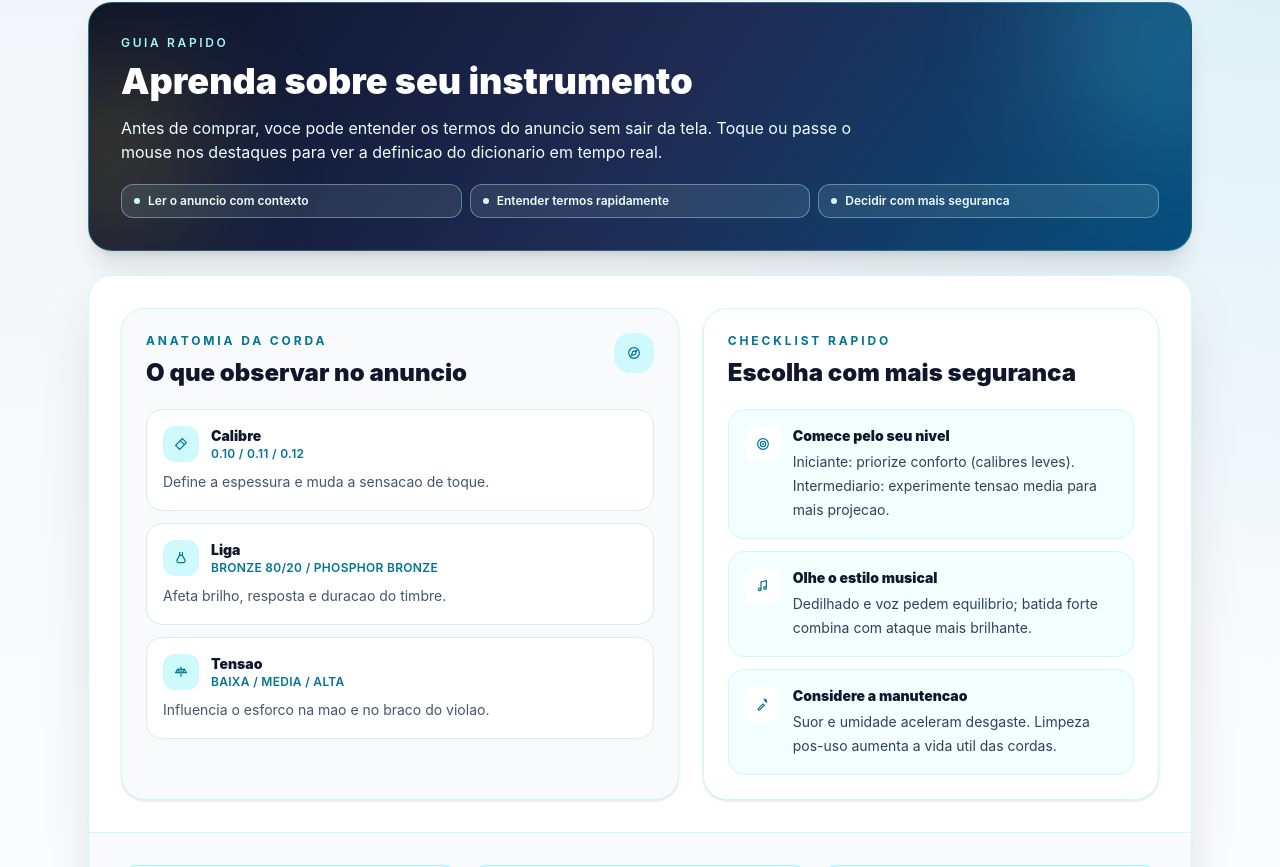
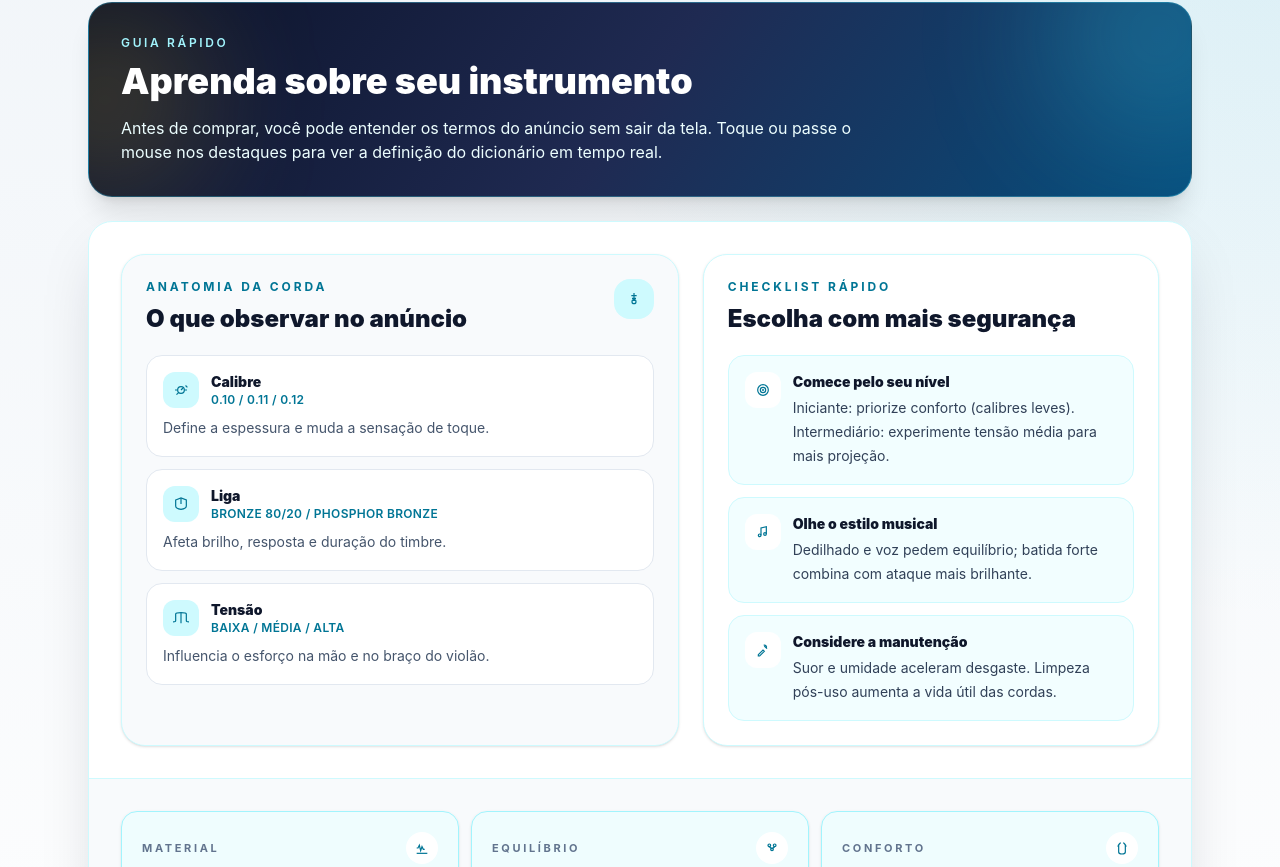
Before and after one commit to LucasEduardo2002/CordasLivre-front-end, a React (Vite) app: page /aprenda in a window 1280 px wide. Shown: the part 113-980 px from the top of the page. Built offline with nearby package versions, Linux system fonts and the light colour scheme.

Commit message:
feat: atualiza ícones e textos na página AprendaInstrumento para maior clareza e consistência

```diff
--- a/src/components/AprendaInstrumento.tsx
+++ b/src/components/AprendaInstrumento.tsx
@@ -24,48 +24,54 @@ type Tip = {
 
 const iconClass = 'h-4 w-4';
 
-const IconGauge = () => (
+const IconFrequency = () => (
   <svg viewBox="0 0 24 24" fill="none" stroke="currentColor" strokeWidth="1.8" className={iconClass} aria-hidden="true">
-    <path d="M4 14a8 8 0 1 1 16 0" />
-    <path d="m12 12 4-3" />
+    <path d="M4 12h2l2-4 2 8 2-6 2 4h2" />
+    <path d="M4 20h16" />
   </svg>
 );
 
-const IconDrop = () => (
+const IconHarmony = () => (
   <svg viewBox="0 0 24 24" fill="none" stroke="currentColor" strokeWidth="1.8" className={iconClass} aria-hidden="true">
-    <path d="M12 3c3 4 6 7 6 10a6 6 0 1 1-12 0c0-3 3-6 6-10Z" />
+    <circle cx="8" cy="8" r="2" />
+    <circle cx="16" cy="8" r="2" />
+    <circle cx="12" cy="14" r="2" />
+    <path d="M8 10l4 3 4-3" />
   </svg>
 );
 
-const IconHand = () => (
+const IconComfort = () => (
   <svg viewBox="0 0 24 24" fill="none" stroke="currentColor" strokeWidth="1.8" className={iconClass} aria-hidden="true">
-    <path d="M7 12V7a1 1 0 1 1 2 0v4" />
-    <path d="M9 11V6a1 1 0 1 1 2 0v5" />
-    <path d="M11 11V5a1 1 0 1 1 2 0v6" />
-    <path d="M13 11V7a1 1 0 1 1 2 0v6c0 3-2 6-5 6S5 17 5 14v-2a1 1 0 1 1 2 0Z" />
+    <path d="M6 10c0-2 1-3 2-4l2-2" />
+    <path d="M18 10c0-2-1-3-2-4l-2-2" />
+    <path d="M7 8v10c0 2 2 3 5 3s5-1 5-3V8" />
   </svg>
 );
 
-const IconRuler = () => (
+const IconGauge = () => (
   <svg viewBox="0 0 24 24" fill="none" stroke="currentColor" strokeWidth="1.8" className={iconClass} aria-hidden="true">
-    <path d="m4 14 6 6L20 10l-6-6Z" />
-    <path d="m11 7 6 6" />
+    <path d="M3 12h4" />
+    <path d="M17 12h4" />
+    <path d="M8 16.2l-2.8 2.8" />
+    <path d="M18.8 5.2l2.8 2.8" />
+    <circle cx="12" cy="12" r="5" />
+    <path d="M12 12l3-3" />
   </svg>
 );
 
-const IconLab = () => (
+const IconMaterial = () => (
   <svg viewBox="0 0 24 24" fill="none" stroke="currentColor" strokeWidth="1.8" className={iconClass} aria-hidden="true">
-    <path d="M10 3v5l-4 7a3 3 0 0 0 3 4h6a3 3 0 0 0 3-4l-4-7V3" />
-    <path d="M9 8h6" />
+    <path d="M4 6l8-3 8 3v9c0 4-8 5-8 5s-8-1-8-5V6Z" />
+    <path d="M12 3v9" />
   </svg>
 );
 
-const IconBalance = () => (
+const IconTension = () => (
   <svg viewBox="0 0 24 24" fill="none" stroke="currentColor" strokeWidth="1.8" className={iconClass} aria-hidden="true">
-    <path d="M12 4v15" />
-    <path d="M7 8h10" />
-    <path d="m7 8-3 5h6Z" />
-    <path d="m17 8-3 5h6Z" />
+    <path d="M4 6c0-1 2-2 8-2s8 1 8 2" />
+    <path d="M12 4v16" />
+    <path d="M4 6v10c0 1-2 2-8 2" />
+    <path d="M20 6v10c0 1 2 2 8 2" />
   </svg>
 );
 
@@ -93,10 +99,13 @@ const IconTool = () => (
   </svg>
 );
 
-const IconCompass = () => (
+const IconGuitar = () => (
   <svg viewBox="0 0 24 24" fill="none" stroke="currentColor" strokeWidth="1.8" className={iconClass} aria-hidden="true">
-    <circle cx="12" cy="12" r="8" />
-    <path d="m10 10 6-2-2 6-6 2 2-6Z" />
+    <circle cx="12" cy="16" r="3" />
+    <path d="M12 3v10" />
+    <path d="M8 7h8" />
+    <path d="M9 11h6" />
+    <path d="M10 14h4" />
   </svg>
 );
 
@@ -105,41 +114,41 @@ const learningCards: LearningCard[] = [
     eyebrow: 'Material',
     title: 'Bronze 80/20',
     tone: 'amber',
-    icon: <IconGauge />,
+    icon: <IconFrequency />,
     body: (
       <>
-        E uma liga com 80% de cobre e 20% de zinco. O resultado costuma ser um som mais brilhante e com ataque claro,
-        util para quem quer definicao nas notas e nas palhetadas.
+        É uma liga com 80% de cobre e 20% de zinco. O resultado costuma ser um som mais brilhante e com ataque claro,
+        útil para quem quer definição nas notas e nas palhetadas.
       </>
     ),
   },
   {
-    eyebrow: 'Equilibrio',
+    eyebrow: 'Equilíbrio',
     title: 'Phosphor Bronze',
     tone: 'indigo',
-    icon: <IconDrop />,
+    icon: <IconHarmony />,
     body: (
       <>
-        Adiciona fosforo a liga e tende a entregar mais calor, sustain e equilibrio tonal. Em muitos modelos, aparece ao lado de{' '}
+        Adiciona fósforo à liga e tende a entregar mais calor, sustain e equilíbrio tonal. Em muitos modelos, aparece ao lado de{' '}
         <TermoDicionario termo="0.10" variant="inline">
           0.10
         </TermoDicionario>{' '}
-        para indicar um conjunto leve e confortavel.
+        para indicar um conjunto leve e confortável.
       </>
     ),
   },
   {
     eyebrow: 'Conforto',
-    title: 'Tensao e braco do violao',
+    title: 'Tensão e braço do violão',
     tone: 'emerald',
-    icon: <IconHand />,
+    icon: <IconComfort />,
     body: (
       <>
-        Quanto maior a tensao, maior a resistencia sentida na mao e no braco do instrumento. Por isso,{' '}
+        Quanto maior a tensão, maior a resistência sentida na mão e no braço do instrumento. Por isso,{' '}
         <TermoDicionario termo="Nylon" variant="inline">
           nylon
         </TermoDicionario>{' '}
-        costuma ser mais macio, enquanto cordas de aco exigem mais estrutura e regulagem.
+        costuma ser mais macio, enquanto cordas de aço exigem mais estrutura e regulagem.
       </>
     ),
   },
@@ -149,37 +158,37 @@ const anatomyRows: AnatomyRow[] = [
   {
     label: 'Calibre',
     value: '0.10 / 0.11 / 0.12',
-    description: 'Define a espessura e muda a sensacao de toque.',
-    icon: <IconRuler />,
+    description: 'Define a espessura e muda a sensação de toque.',
+    icon: <IconGauge />,
   },
   {
     label: 'Liga',
     value: 'Bronze 80/20 / Phosphor Bronze',
-    description: 'Afeta brilho, resposta e duracao do timbre.',
-    icon: <IconLab />,
+    description: 'Afeta brilho, resposta e duração do timbre.',
+    icon: <IconMaterial />,
   },
   {
-    label: 'Tensao',
-    value: 'Baixa / Media / Alta',
-    description: 'Influencia o esforco na mao e no braco do violao.',
-    icon: <IconBalance />,
+    label: 'Tensão',
+    value: 'Baixa / Média / Alta',
+    description: 'Influencia o esforço na mão e no braço do violão.',
+    icon: <IconTension />,
   },
 ];
 
 const quickTips: Tip[] = [
   {
-    title: 'Comece pelo seu nivel',
-    body: 'Iniciante: priorize conforto (calibres leves). Intermediario: experimente tensao media para mais projecao.',
+    title: 'Comece pelo seu nível',
+    body: 'Iniciante: priorize conforto (calibres leves). Intermediário: experimente tensão média para mais projeção.',
     icon: <IconTarget />,
   },
   {
     title: 'Olhe o estilo musical',
-    body: 'Dedilhado e voz pedem equilibrio; batida forte combina com ataque mais brilhante.',
+    body: 'Dedilhado e voz pedem equilíbrio; batida forte combina com ataque mais brilhante.',
     icon: <IconMusic />,
   },
   {
-    title: 'Considere a manutencao',
-    body: 'Suor e umidade aceleram desgaste. Limpeza pos-uso aumenta a vida util das cordas.',
+    title: 'Considere a manutenção',
+    body: 'Suor e umidade aceleram desgaste. Limpeza pós-uso aumenta a vida útil das cordas.',
     icon: <IconTool />,
   },
 ];
@@ -207,13 +216,13 @@ export function AprendaInstrumento() {
           <div className="flex items-start justify-between gap-3">
             <div>
               <p className="text-xs font-bold uppercase tracking-[0.24em] text-cyan-700">Anatomia da corda</p>
-              <h3 className="mt-2 text-xl font-black text-slate-900 sm:text-2xl">O que observar no anuncio</h3>
+              <h3 className="mt-2 text-xl font-black text-slate-900 sm:text-2xl">O que observar no anúncio</h3>
             </div>
             <span
               aria-hidden="true"
               className="inline-flex h-10 w-10 shrink-0 items-center justify-center rounded-2xl bg-cyan-100 text-cyan-700"
             >
-              <IconCompass />
+              <IconGuitar />
             </span>
           </div>
 
@@ -239,8 +248,8 @@ export function AprendaInstrumento() {
         </div>
 
         <aside className="rounded-3xl border border-cyan-100 bg-white p-4 shadow-sm sm:p-6">
-          <p className="text-xs font-bold uppercase tracking-[0.24em] text-cyan-700">Checklist rapido</p>
-          <h3 className="mt-2 text-xl font-black text-slate-900 sm:text-2xl">Escolha com mais seguranca</h3>
+          <p className="text-xs font-bold uppercase tracking-[0.24em] text-cyan-700">Checklist rápido</p>
+          <h3 className="mt-2 text-xl font-black text-slate-900 sm:text-2xl">Escolha com mais segurança</h3>
           <div className="mt-5 grid gap-3">
             {quickTips.map((tip) => (
               <article key={tip.title} className="rounded-2xl border border-cyan-100 bg-cyan-50/70 p-4">
--- a/src/pages/LearnPage.tsx
+++ b/src/pages/LearnPage.tsx
@@ -1,6 +1,4 @@
 import { AprendaInstrumento } from '../components/AprendaInstrumento';
-
-const DotIcon = () => <span aria-hidden="true" className="h-1.5 w-1.5 rounded-full bg-cyan-100" />;
 
 export function LearnPage() {
   return (
@@ -9,29 +7,14 @@ export function LearnPage() {
         <div className="pointer-events-none absolute -right-20 -top-20 h-56 w-56 rounded-full bg-cyan-300/20 blur-3xl" />
         <div className="pointer-events-none absolute -left-20 bottom-0 h-48 w-48 rounded-full bg-amber-300/20 blur-3xl" />
 
-        <p className="relative z-10 text-xs font-semibold uppercase tracking-[0.22em] text-cyan-200">Guia rapido</p>
+        <p className="relative z-10 text-xs font-semibold uppercase tracking-[0.22em] text-cyan-200">Guia rápido</p>
         <h1 className="relative z-10 mt-2 text-2xl font-black leading-tight sm:text-3xl md:text-4xl">
           Aprenda sobre seu instrumento
         </h1>
         <p className="relative z-10 mt-3 max-w-3xl text-sm leading-6 text-cyan-50 md:text-base">
-          Antes de comprar, voce pode entender os termos do anuncio sem sair da tela. Toque ou passe o mouse nos destaques
-          para ver a definicao do dicionario em tempo real.
+          Antes de comprar, você pode entender os termos do anúncio sem sair da tela. Toque ou passe o mouse nos destaques
+          para ver a definição do dicionário em tempo real.
         </p>
-
-        <div className="relative z-10 mt-5 grid gap-2 sm:grid-cols-2 lg:grid-cols-3">
-          <span className="inline-flex items-center gap-2 rounded-xl border border-cyan-200/40 bg-cyan-100/10 px-3 py-2 text-xs font-semibold text-cyan-50">
-            <DotIcon />
-            Ler o anuncio com contexto
-          </span>
-          <span className="inline-flex items-center gap-2 rounded-xl border border-cyan-200/40 bg-cyan-100/10 px-3 py-2 text-xs font-semibold text-cyan-50">
-            <DotIcon />
-            Entender termos rapidamente
-          </span>
-          <span className="inline-flex items-center gap-2 rounded-xl border border-cyan-200/40 bg-cyan-100/10 px-3 py-2 text-xs font-semibold text-cyan-50 sm:col-span-2 lg:col-span-1">
-            <DotIcon />
-            Decidir com mais seguranca
-          </span>
-        </div>
       </section>
 
       <AprendaInstrumento />
```
